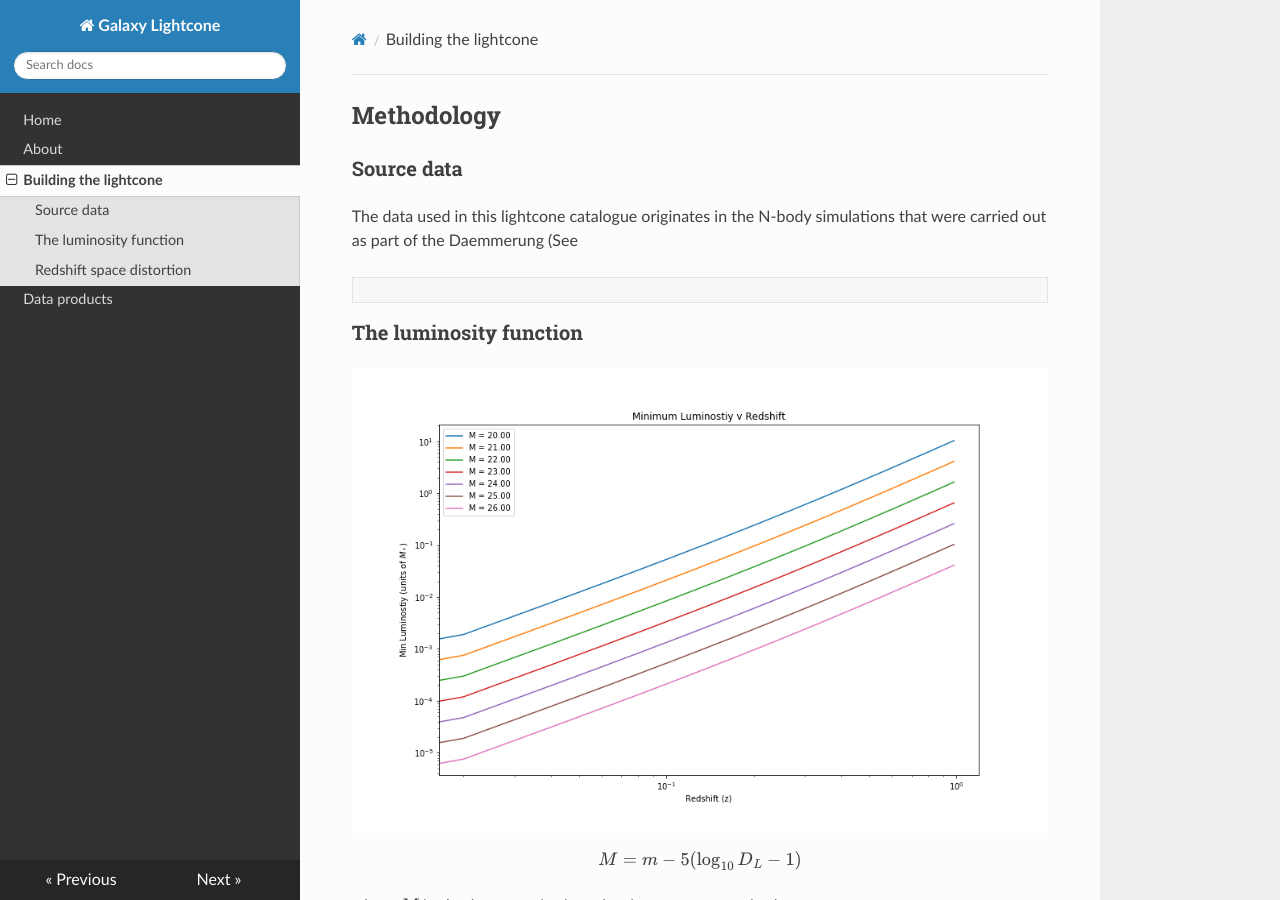
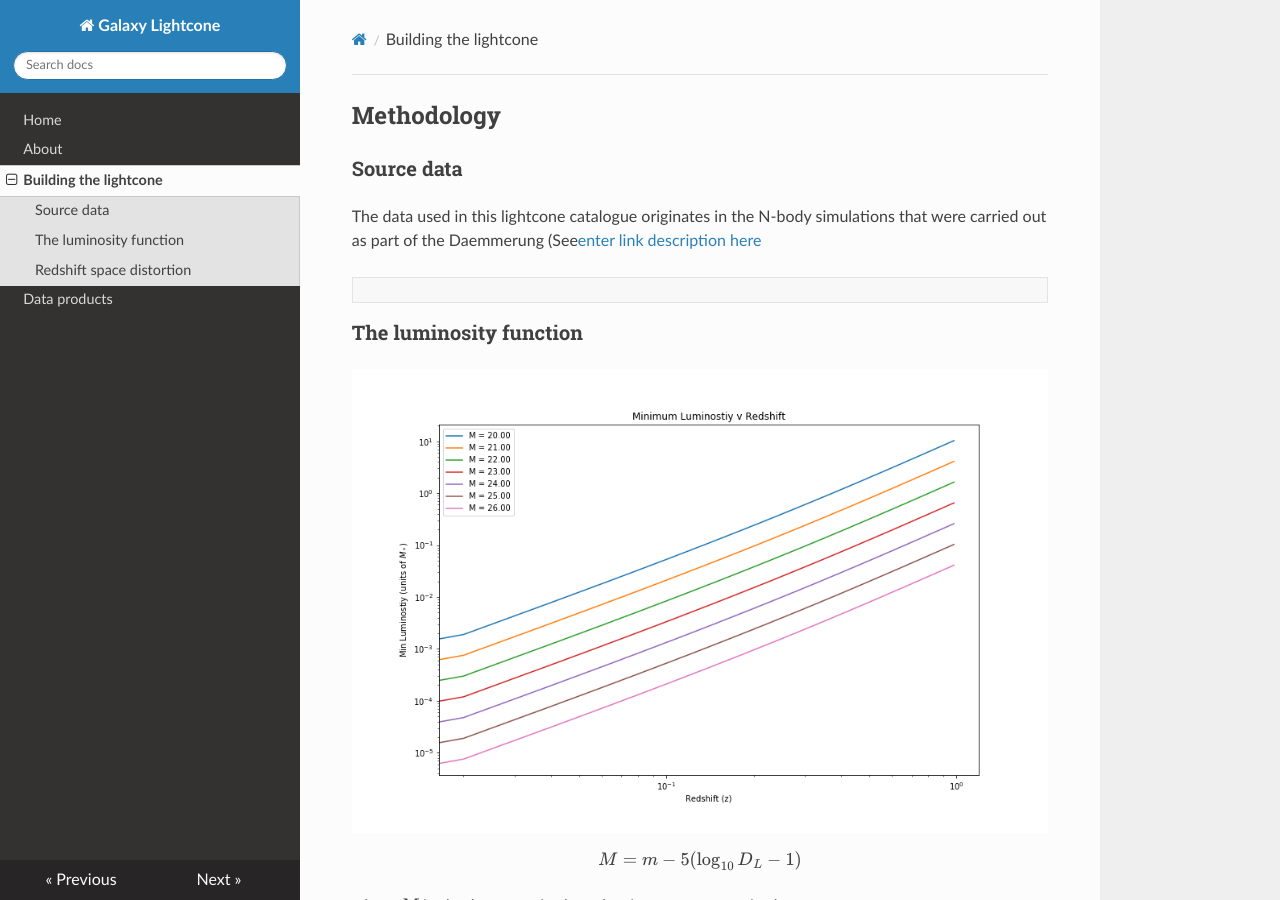
Before and after one commit to rajbooth/Lightcone, an MkDocs documentation site: the page built from docs/building_lightcone.md, in a window 1280 px wide and 900 px high. Built offline with MkDocs 1.6.1, drawn with Linux system fonts in a browser that asks for light colours; nearby versions of some CDN libraries; formulas are drawn with MathJax 3.

Commit message:
docs/building_lightcone.md updated from https://stackedit.io/

````diff
--- a/docs/building_lightcone.md
+++ b/docs/building_lightcone.md
@@ -2,7 +2,7 @@
 
 ### Source data
 The data used in this lightcone catalogue originates in the N-body simulations that were carried out as part of the Daemmerung
-(See
+(See[enter link description here](https://doi.org/10.1093/mnras/stz890)
 ```
 ```
 ### <a name="luminosity"></a>The luminosity function
````
Also changed, not shown: other parts of docs/building_lightcone.md (+1 -1 lines).
